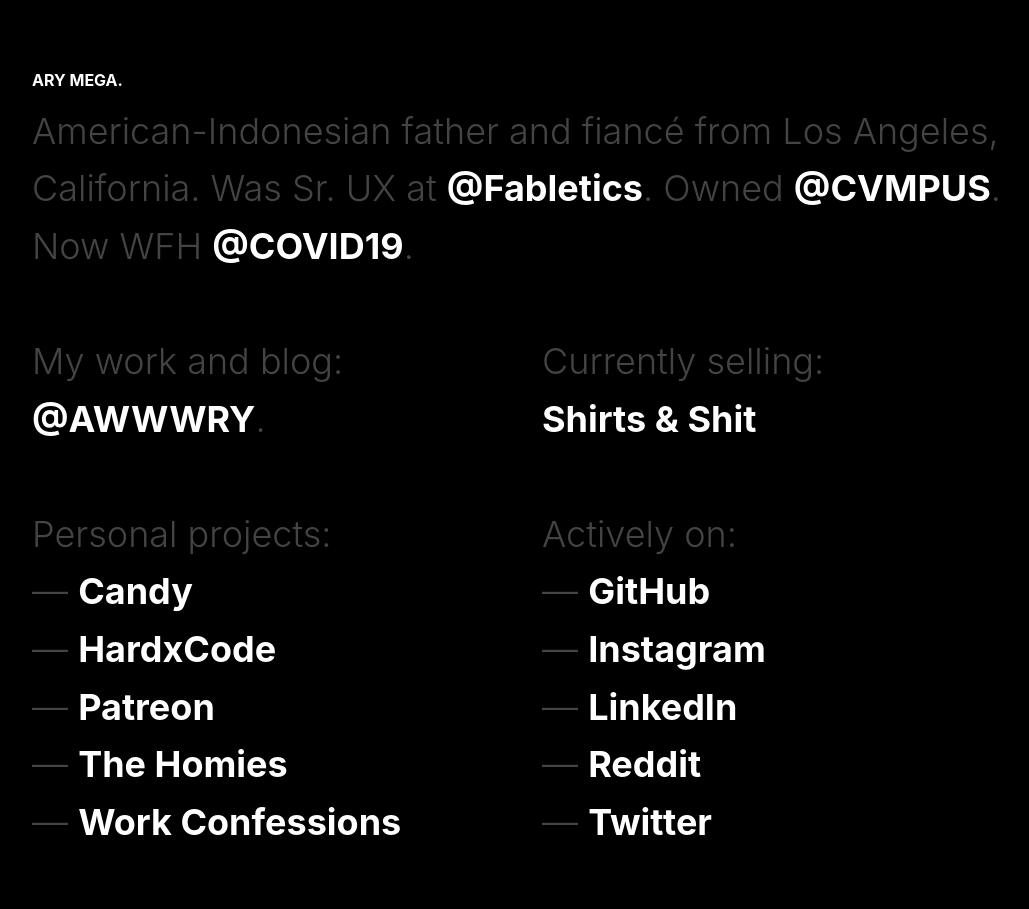
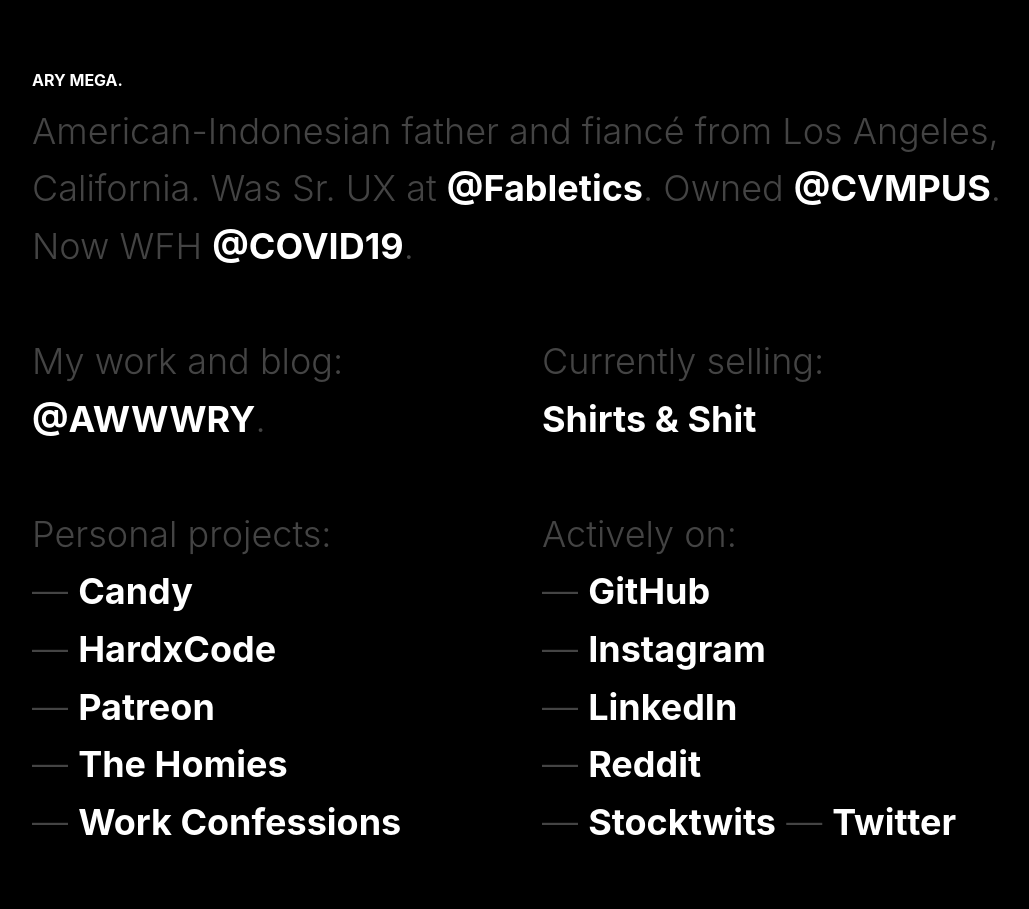
Before and after one commit to aryxmega/ary-mega, a Jekyll site: the page built from index.html, in a window 1280 px wide. Shown: the whole page, without its empty margins (8-1037 px from the left). Built offline with Jekyll 4.4.1, drawn with Linux system fonts in a browser that asks for light colours; some web fonts are replaced.

Commit message:
Update index.html

```diff
--- a/index.html
+++ b/index.html
@@ -27,7 +27,8 @@
               <span class="w-50">
                 Personal projects:<br>
                 &mdash; <a href="https://candylane.app" target="_blank" title="Candy Lane">Candy</a><br>
-                &mdash; <a href="https://awwwry.com/blog/side-project-hardxcode" target="_blank" title="HardxCode">HardxCode</a><br>&mdash; <a href="https://www.patreon.com/awwwry" target="_blank" title="Patreon">Patreon</a><br>
+                &mdash; <a href="https://awwwry.com/blog/side-project-hardxcode" target="_blank" title="HardxCode">HardxCode</a><br>
+                &mdash; <a href="https://www.patreon.com/awwwry" target="_blank" title="Patreon">Patreon</a><br>
                 &mdash; <a href="https://thehomies.io/" target="_blank" title="THE HØMIE$_">The Homies</a><br>
                 &mdash; <a href="https://awwwry.com/blog/side-project-work-confessions" target="_blank" title="Work Confessions">Work Confessions</a><br><br>
               </span>
@@ -38,6 +39,7 @@
                 &mdash; <a href="https://www.instagram.com/awwwry" target="_blank" title="Instagram">Instagram</a><br>
                 &mdash; <a href="https://www.linkedin.com/in/awwwry" target="_blank" title="LinkedIn">LinkedIn</a><br>
                 &mdash; <a href="https://www.reddit.com/u/awwwry" target="_blank" title="Reddit">Reddit</a><br>
+                &mdash; <a href="https://stocktwits.com/awwwry" target="_blank" title="Stocktwits">Stocktwits</a>
                 &mdash; <a href="https://www.twitter.com/awwwry" target="_blank" title="Twitter">Twitter</a>
               </span>
             </span>
```
